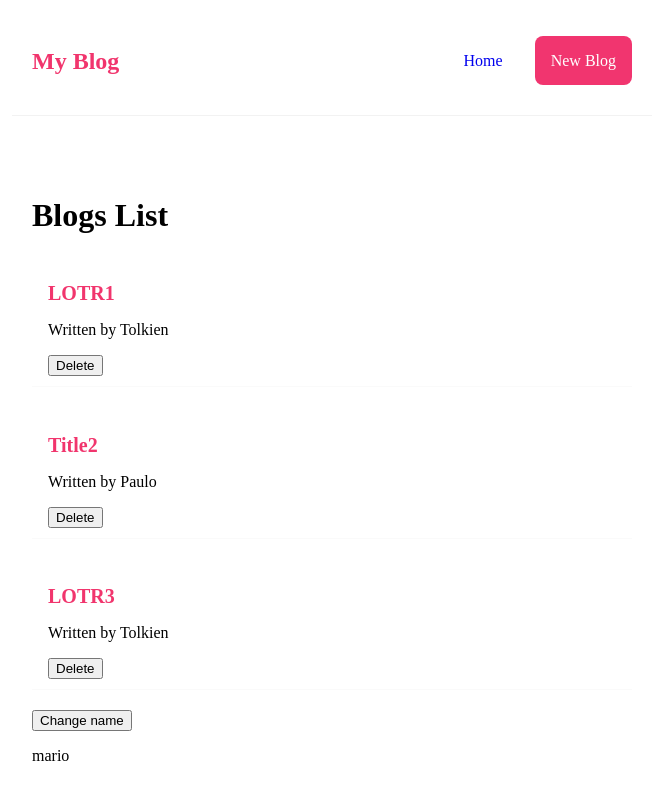
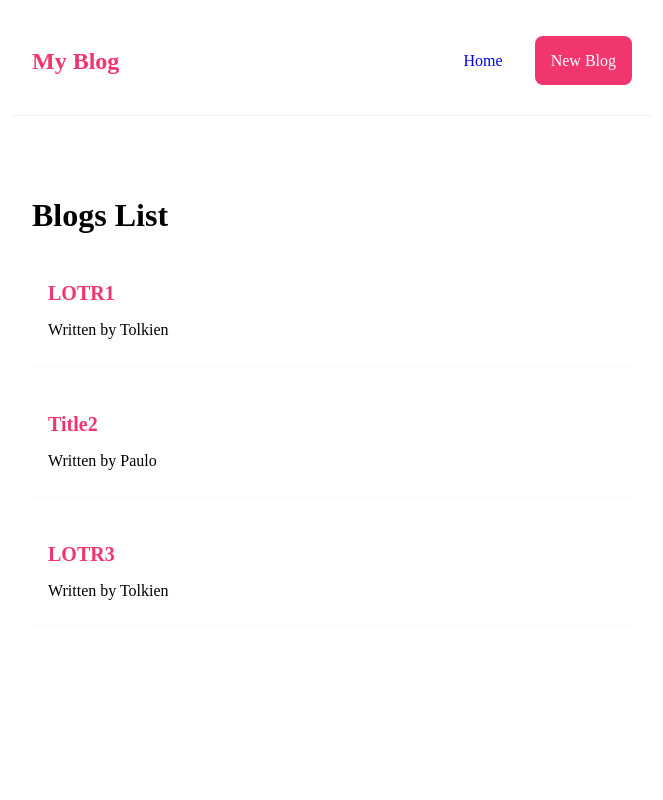
Before and after one commit to UP419/blog-app, a React (Vite) app: page / in a window 1280 px wide. Shown: the top 800 px of the page, without its empty margins (308-971 px from the left). Built offline with nearby package versions, Linux system fonts and the light colour scheme; data requests are answered from the project's data file.

Commit message:
error handling

```diff
--- /dev/null
+++ b/data/db.json
@@ -0,0 +1,7 @@
+{
+  "blogs": [
+    {"title": "LOTR1", "body": " Body1", "author": "Tolkien", "id": 1},
+    {"title": "Title2", "body": " Body2", "author": "Paulo", "id": 2},
+    {"title": "LOTR3", "body": " Body3", "author": "Tolkien", "id": 3}
+  ]
+}
--- a/src/BlogList.tsx
+++ b/src/BlogList.tsx
@@ -1,4 +1,4 @@
-const BlogList = ({blogs, title, handleDelete}) => {
+const BlogList = ({blogs, title}) => {
     return (
         <div>
             <h1>{title}</h1>
@@ -6,7 +6,6 @@
                 <div className="blog-preview" key={blog.id}>
                     <h2>{blog.title}</h2>
                     <p>Written by {blog.author}</p>
-                    <button onClick={() => handleDelete(blog.id)}>Delete</button>
                 </div>
             ))
             }
--- a/src/Home.tsx
+++ b/src/Home.tsx
@@ -3,32 +3,38 @@
 
 const Home = () => {
 
-    const [blogs, setBlogs] = useState([
-        {title: "LOTR1", body: " Body1", author: "Tolkien", id: 1},
-        {title: "Title2", body: " Body2", author: "Paulo", id: 2},
-        {title: "LOTR3", body: " Body3", author: "Tolkien", id: 3}
-    ]);
+    const [blogs, setBlogs] = useState(null);
+    const [isPending, setIsPending] = useState(true)
+    const [error, setError] = useState(null)
 
-    const [name, setName] = useState("mario");
-
-    const handleDelete = (id) => {
-        console.log(id)
-        const filteredBlogs = blogs.filter(blog => blog.id !== id);
-        setBlogs(filteredBlogs);
-    }
+    // json server for database - npx json-server --watch data/db.json --port 8000
 
     useEffect(() => {
-            console.log("Use effect usage!")
-            console.log(name);
-        }, [name]
+            fetch("http://localhost:8000/blogs")
+                .then(res => {
+                    if (!res.ok) {
+                        throw Error("Something wrong!");
+                    }
+                    return res.json()
+                })
+                .then(data => {
+                    setBlogs(data);
+                    setIsPending(false);
+                    setError(null);
+                })
+                .catch(err => {
+                    setError(err.message);
+                    setIsPending(false);
+                })
+        }, []
     );
     // if deps array is empty, useEffect function only runs after initial render
 
     return (
         <div className="home">
-            <BlogList blogs={blogs} title={"Blogs List"} handleDelete={handleDelete}/>
-            <button onClick={() => setName("Luigi")}>Change name</button>
-            <p>{name}</p>
+            {error && <div>{error}</div>}
+            {isPending && <div>Loading...</div>}
+            {blogs && <BlogList blogs={blogs} title={"Blogs List"}/>}
         </div>
     )
 }
```
